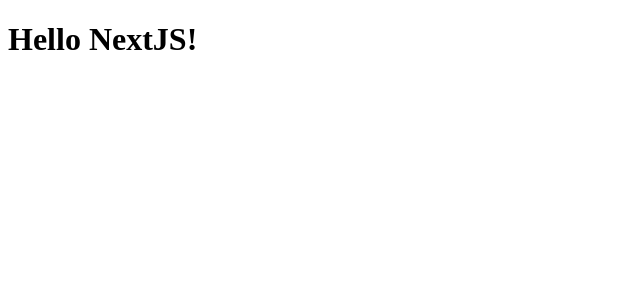
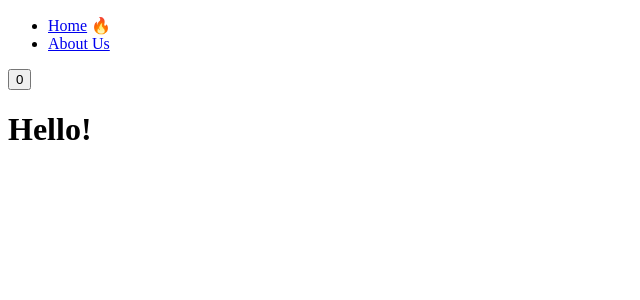
Before and after one commit to Junsu97/NextJSPracitce, a Next.js app: page / in a window 1280 px wide. Shown: the top 300 px of the page, without its empty margins (0-640 px from the left). Built offline with nearby package versions, Linux system fonts and the light colour scheme.

Commit message:
Initial Commit

```diff
--- /dev/null
+++ b/app/not-found.tsx
@@ -0,0 +1,3 @@
+export default function NotFound() {
+    return<h1>Not Found Page</h1>
+}
--- a/app/page.tsx
+++ b/app/page.tsx
@@ -1,3 +1,10 @@
-export default function Tomato() {
-    return <h1>Hello NextJS!</h1>
+import Navigation from "../components/navigation";
+
+export default function Page() {
+    return (
+      <div>
+          <Navigation />
+          <h1>Hello!</h1>
+      </div>
+    );
 }
--- /dev/null
+++ b/components/navigation.tsx
@@ -0,0 +1,23 @@
+"use client"
+
+import Link from "next/link";
+import {usePathname} from "next/navigation";
+import {useState} from "react";
+
+export default function Navigation() {
+    const path = usePathname();
+    const [count, setCount] = useState(0);
+    return (
+        <nav>
+            <ul>
+                <li>
+                    <Link href={'/'}>Home</Link> {path === "/" ? "🔥" : ""}
+                </li>
+                <li>
+                    <Link href={'/about-us'}>About Us</Link> {path === "/about-us" ? "🔥" : ""}
+                </li>
+            </ul>
+            <button onClick={() => setCount(c => c + 1)}>{count}</button>
+        </nav>
+    );
+}
```
Also changed, not shown: app/about-us/page.tsx (added, +11 -0 lines).
